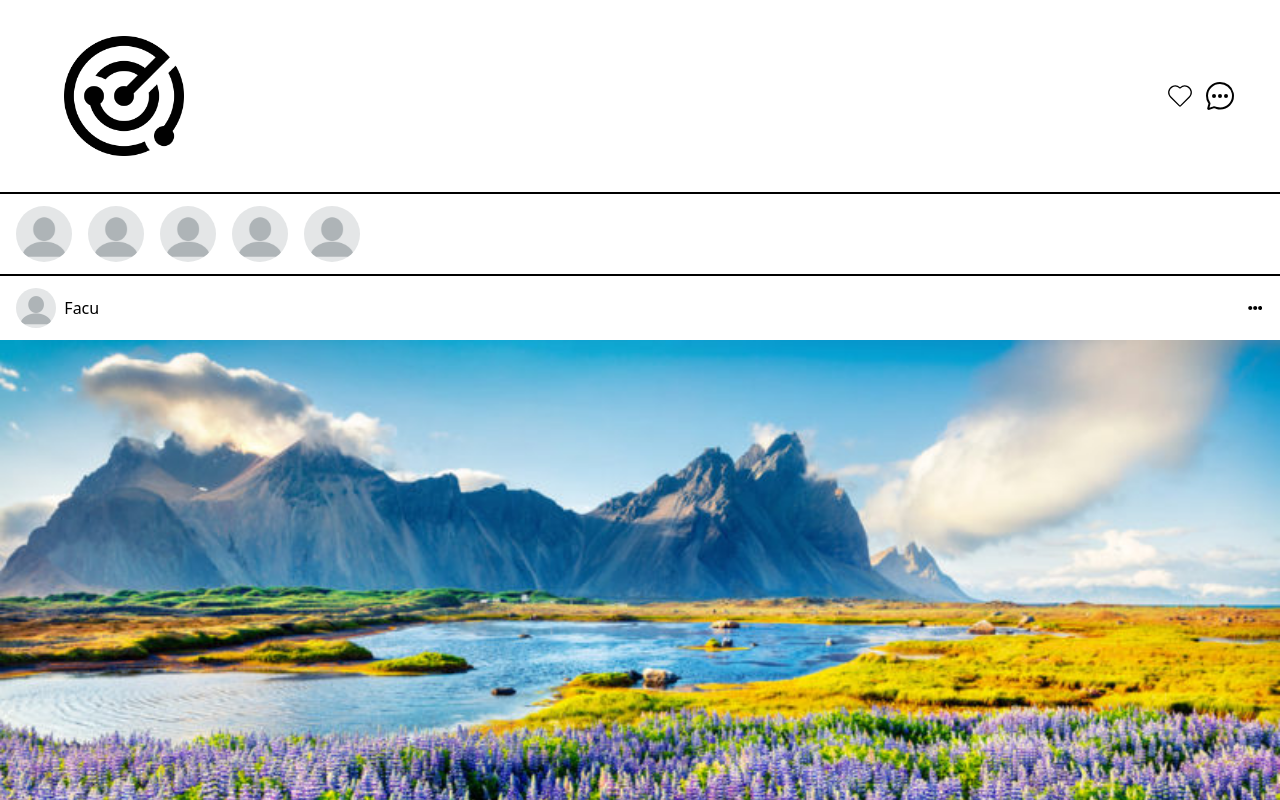
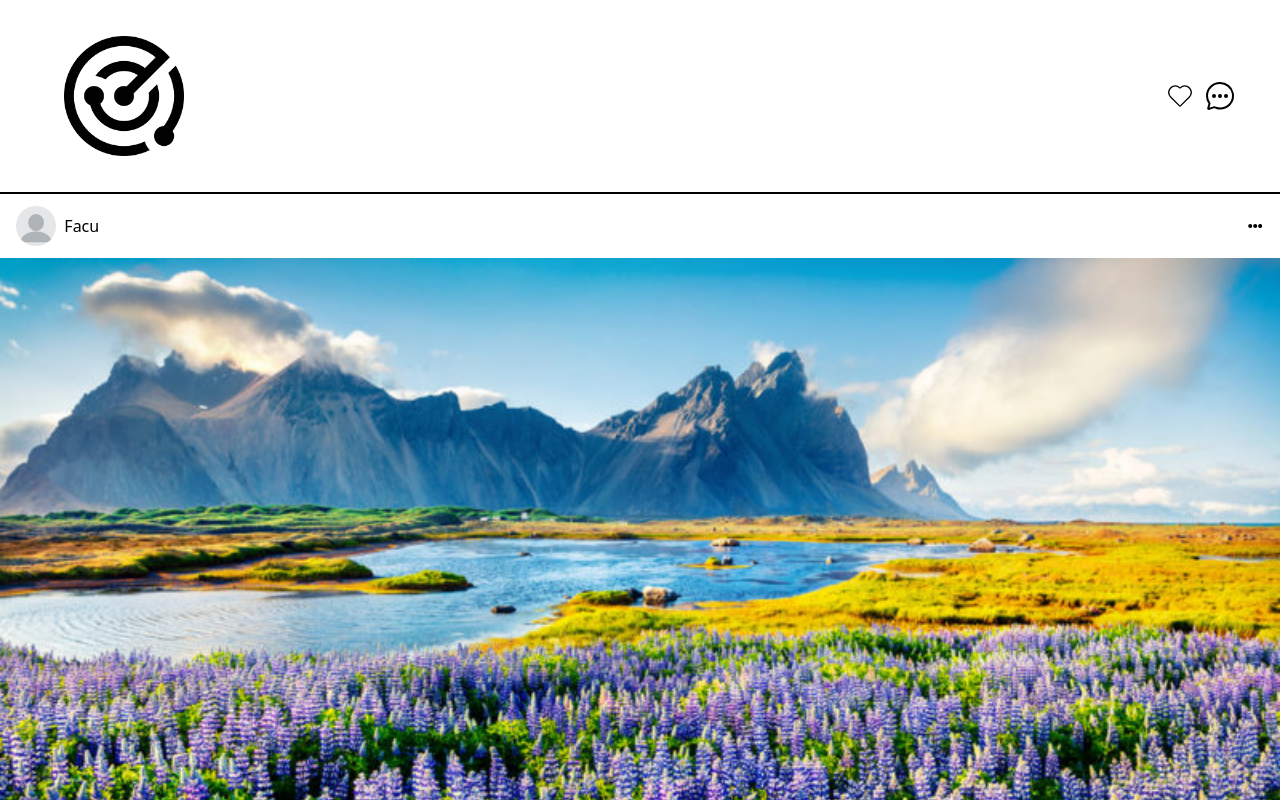
Before and after one commit to No-Country-simulation/c19-22-m-node-react, a React (Vite) app in the folder frontend/: page / in a window 1280 px wide. Shown: the top 800 px of the page. Built offline with nearby package versions, Linux system fonts and the light colour scheme.

Commit message:
app routes

```diff
--- a/frontend/src/App.jsx
+++ b/frontend/src/App.jsx
@@ -1,6 +1,6 @@
 import { BrowserRouter, Routes, Route } from "react-router-dom";
 import Navbar from "./components/navbar/Navbar";
-import Histories from "./components/histories/Histories";
+
 import Login from "./components/login/Login";
 import Register from "./components/register/Register";
 import Posts from "./components/posts/Posts";
@@ -23,7 +23,6 @@ function App() {
           element={
             <>
               <Navbar />
-              <Histories />
               <Posts />
             </>
           }
```
